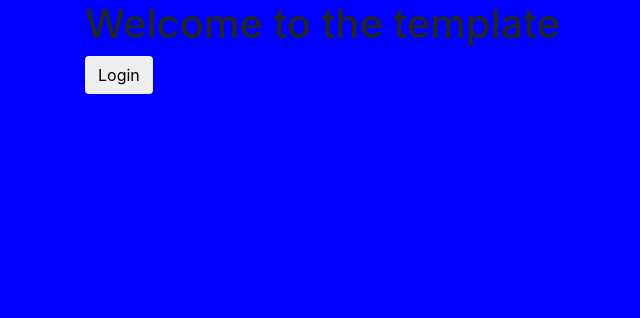
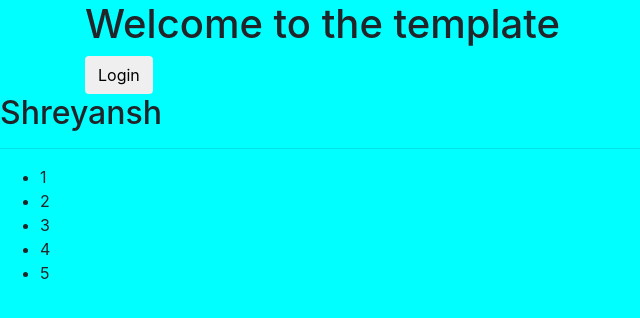
Before and after one commit to shreyansh23/django-accounts-app, a Django app: page /accounts/ in a window 1280 px wide. Shown: the top 318 px of the page, without its empty margins (0-640 px from the left). Run offline with Django 3.2, Linux system fonts and the light colour scheme; some libraries are stand-ins or nearby versions.

Commit message:
video 7, jinja templating (for loop), accesing values from views in templates

```diff
--- a/accounts/static/accounts/style.css
+++ b/accounts/static/accounts/style.css
@@ -1,3 +1,3 @@
 body{
-  background-color:blue;
+  background-color:cyan;
 }
--- a/accounts/templates/accounts/login.html
+++ b/accounts/templates/accounts/login.html
@@ -12,5 +12,12 @@
 <button class='btn btn-default' type="button" name="button">Login</button>
 </div>
 
+<h2>{{ myName }}</h2>
+<hr>
+<ul>
+{% for number in myNumbers %}
+<li>{{ number }}</li>
+{% endfor %}
+</ul>
 </body>
 </html>
--- a/accounts/views.py
+++ b/accounts/views.py
@@ -2,4 +2,8 @@
 #from django.http import HttpResponse,
 # Create your views here.
 def home(request):
-    return render(request, 'accounts/login.html')
+    name = "Shreyansh"
+    numbers = [1,2,3,4,5]
+    args = {'myName':name, 'myNumbers':numbers}
+
+    return render(request, 'accounts/login.html',args)
```
